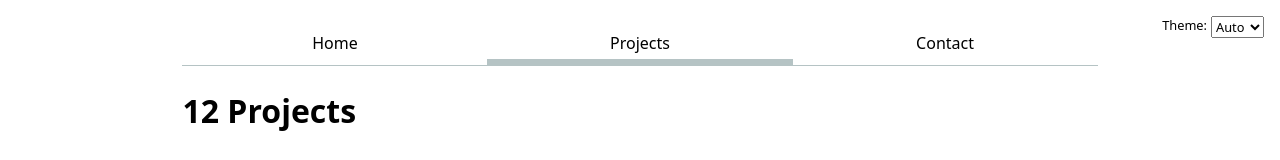
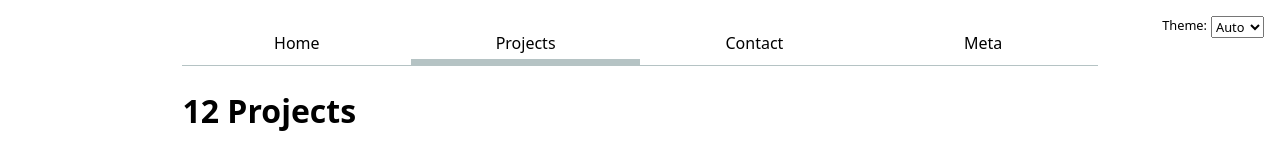
Before and after one commit to huadana1/c85-labs-portfolio, a SvelteKit app: page /projects in a window 1280 px wide. Shown: the top 160 px of the page. Built offline with nearby package versions, Linux system fonts and the light colour scheme.

Commit message:
setup for lab 7 in lab 6

```diff
--- a/package.json
+++ b/package.json
@@ -4,6 +4,7 @@
 	"private": true,
 	"scripts": {
 		"dev": "vite dev",
+		"prebuild": "npx elocuent -d static,src -o static/loc.csv",
 		"build": "vite build",
 		"preview": "vite preview"
 	},
@@ -11,6 +12,7 @@
 		"@sveltejs/adapter-auto": "^2.0.0",
 		"@sveltejs/adapter-static": "^2.0.3",
 		"@sveltejs/kit": "^1.5.0",
+		"elocuent": "^0.0.4",
 		"svelte": "^4.2.19",
 		"vite": "^4.3.0"
 	},
--- a/src/routes/+layout.svelte
+++ b/src/routes/+layout.svelte
@@ -6,6 +6,7 @@
         { url: "./", title: "Home" },
         { url: "./projects", title: "Projects" },
         { url: "./contact", title: "Contact" },
+         { url: "./meta", title: "Meta" },
         // add the rest of your pages here
     ];
 
```
Also changed, not shown: src/routes/meta/+page.svelte (added), 2 other files (tests, documents, lock files or other folders).
